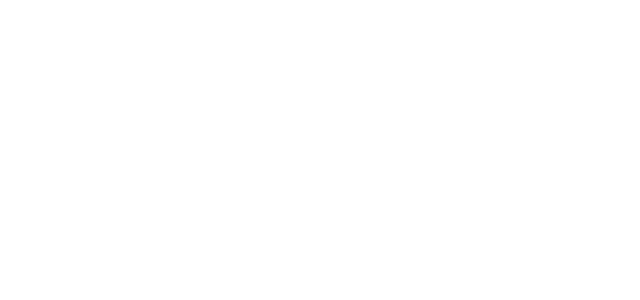
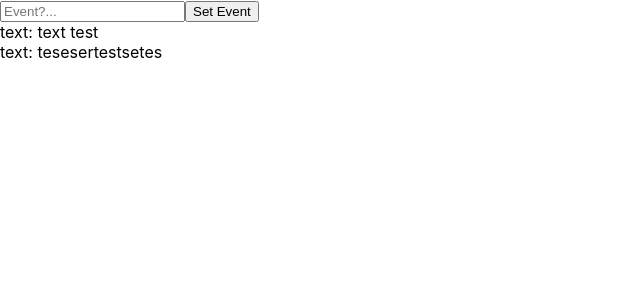
Before and after one commit to TohidEq/learning-react-maximilian-cours, a React (Create React App) app in the folder 04-state-eevents/04-051-to-061/list-app/: page /events in a window 1280 px wide. Before the commit this address had no page. Shown: the top 300 px of the page, without its empty margins (0-640 px from the left). Built offline with nearby package versions, Linux system fonts and the light colour scheme.

Commit message:
Add Events With useRef 07-006 NetNinja

```diff
--- a/04-state-eevents/04-051-to-061/list-app/src/App.js
+++ b/04-state-eevents/04-051-to-061/list-app/src/App.js
@@ -2,6 +2,7 @@
 import ShowCards from "./components/ShowCards/ShowCards";
 import Selecting from "./components/Select/Selecting";
 import StyleModule from "./components/StyleModule/StyleModule";
+import Events from "./components/Events/Events";
 
 function App() {
   return (
@@ -11,6 +12,7 @@
           <Route path="/" element={<ShowCards />} />
           <Route path="/select" element={<Selecting />} />
           <Route path="/stylemodule" element={<StyleModule />} />
+          <Route path="/events" element={<Events />} />
         </Routes>
       </div>
     </Router>
--- /dev/null
+++ b/04-state-eevents/04-051-to-061/list-app/src/components/Events/EventCard.js
@@ -0,0 +1,11 @@
+const EventCard = ({ myEvents }) => {
+  return myEvents.map((event) => {
+    return (
+      <div className="" key={event.id}>
+        text: {event.text}
+      </div>
+    );
+  });
+};
+
+export default EventCard;
--- /dev/null
+++ b/04-state-eevents/04-051-to-061/list-app/src/components/Events/Events.js
@@ -0,0 +1,43 @@
+import { useRef, useState } from "react";
+import EventCard from "./EventCard";
+const Events = () => {
+  const [myEvents, SetMyEvents] = useState([
+    {
+      text: "text test",
+      id: 1234,
+    },
+    {
+      text: "tesesertestsetes",
+      id: 65423,
+    },
+  ]);
+
+  const myTextRef = useRef();
+  const addEventHandler = (e) => {
+    ////////////////////////////////////////////
+    e.preventDefault(); // no refresh page :D //
+    ////////////////////////////////////////////
+
+    SetMyEvents((prevEvents) => {
+      return [
+        ...prevEvents,
+        {
+          text: myTextRef.current.value,
+          id: Math.floor(Math.random() * 10000),
+        },
+      ];
+    });
+  };
+
+  return (
+    <>
+      <form action="" onSubmit={addEventHandler}>
+        <input type="text" required placeholder="Event?..." ref={myTextRef} />
+        <button type="submit">Set Event</button>
+      </form>
+      <EventCard myEvents={myEvents} />
+    </>
+  );
+};
+
+export default Events;
```
